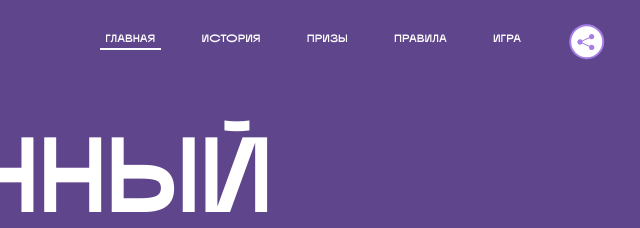
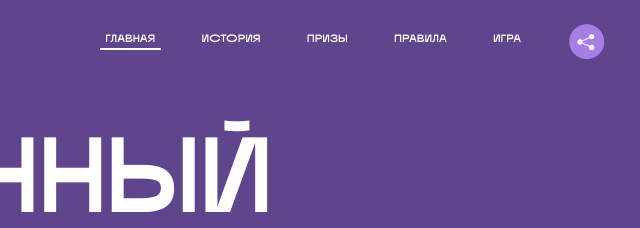
Before and after one commit to htmlacademy-animation/1497573-magic-vacation-1, a website built with webpack: page source/index.html in a window 1280 px wide. Both pictures are taken after a click on the button "Управлять блоком с социальными кнопками". Shown: the top 228 px of the page, 640-1280 px from the left. Built offline with nearby package versions, Linux system fonts and the light colour scheme.

Commit message:
change social toggler styles on click

```diff
--- a/source/index.html
+++ b/source/index.html
@@ -6,7 +6,7 @@
   <meta name="viewport" content="width=device-width, initial-scale=1.0">
   <meta http-equiv="X-UA-Compatible" content="ie=edge">
   <title>Mysterious Vacation</title>
-  <link rel="stylesheet" href="css/style.min.css">
+<!--  <link rel="stylesheet" href="css/style.min.css">-->
 </head>
 <body>
 
@@ -40,20 +40,20 @@
         </div>
         <div class="page-header__social">
           <div class="social-block js-social-block">
-            <button class="social-block__toggler" aria-label="Управлять блоком с социальными кнопками">
+            <button class="social-block__toggler js-social-toggler" aria-label="Управлять блоком с социальными кнопками">
               <svg width="26" height="22" viewBox="0 0 27 22" fill="none" xmlns="http://www.w3.org/2000/svg">
                 <path d="M19.6721 7.43664C21.6273 7.43664 23.213 5.85095 23.213 3.89566C23.213 1.94037 21.6273 0.354675 19.6721 0.354675C17.7168 0.354675 16.1311 1.94037 16.1311 3.89566C16.1311 4.19968 16.1728 4.49178 16.2458 4.77345L7.21751 8.95527C6.57519 8.05214 5.52303 7.46049 4.33078 7.46049C2.37549 7.46049 0.789795 9.04618 0.789795 11.0015C0.789795 12.9568 2.37549 14.5425 4.33078 14.5425C5.52303 14.5425 6.57668 13.9508 7.21751 13.0477L16.2458 17.2295C16.1743 17.5112 16.1311 17.8033 16.1311 18.1073C16.1311 20.0626 17.7168 21.6483 19.6721 21.6483C21.6273 21.6483 23.213 20.0626 23.213 18.1073C23.213 16.152 21.6273 14.5663 19.6721 14.5663C18.4798 14.5663 17.4262 15.158 16.7853 16.0611L7.75701 11.8793C7.82854 11.5976 7.87176 11.3055 7.87176 11.0015C7.87176 10.6974 7.83003 10.4053 7.75701 10.1237L16.7853 5.94186C17.4262 6.84499 18.4783 7.43664 19.6721 7.43664Z" fill="currentColor"/>
               </svg>
             </button>
             <ul class="social-block__list">
-              <li class="social-block__item">
+              <li class="social-block__item js-social-menu-item">
                 <a class="social-block__link social-block__link--fb" href="#" aria-label="Мы на Facebook">
                   <svg width="8" height="17" viewBox="0 0 8 17" fill="none" xmlns="http://www.w3.org/2000/svg">
                     <path d="M4.24646 16.9899H1.09275L1.05793 8.49828H0V5.30707H1.05793V3.81124C1.05793 1.42084 2.57654 0 5.21735 0H7.41758V3.18585H5.30841C4.28262 3.18585 4.2478 3.48582 4.2478 4.24914V5.30707H7.42964L7.16716 8.49828H4.2478V16.9899H4.24646Z" fill="currentColor"/>
                   </svg>
                 </a>
               </li>
-              <li class="social-block__item">
+              <li class="social-block__item js-social-menu-item">
                 <a class="social-block__link social-block__link--insta" href="#" aria-label="Мы в Instagram">
                   <svg width="15" height="15" viewBox="0 0 15 15" fill="none" xmlns="http://www.w3.org/2000/svg">
                     <path d="M11.0197 0H4.19806C2.14246 0 0.471191 1.66993 0.471191 3.72285V10.5499C0.471191 12.6082 2.14112 14.2727 4.19806 14.2727H11.0197C13.0753 14.2727 14.7466 12.6082 14.7466 10.5499V3.72285C14.7466 1.67127 13.0753 0 11.0197 0ZM11.0197 12.4849H4.19806C3.13076 12.4849 2.26432 11.6158 2.26432 10.5512V3.72419C2.26432 2.65956 3.13076 1.79715 4.19806 1.79715H11.0197C12.087 1.79715 12.9535 2.6609 12.9535 3.72419V10.5512C12.9535 11.6145 12.087 12.4849 11.0197 12.4849Z" fill="currentColor"/>
@@ -62,7 +62,7 @@
                   </svg>
                 </a>
               </li>
-              <li class="social-block__item">
+              <li class="social-block__item js-social-menu-item">
                 <a class="social-block__link social-block__link--vk" href="#" aria-label="Мы ВКонтакте">
                   <svg width="17" height="10" viewBox="0 0 17 10" fill="none" xmlns="http://www.w3.org/2000/svg">
                     <path d="M14.1234 4.9002C14.1234 4.9002 16.3623 1.72708 16.5866 0.680242C16.6595 0.312285 16.4947 0.103188 16.1069 0.103188C16.1069 0.103188 14.8193 0.103188 14.168 0.103188C13.7235 0.103188 13.5587 0.293278 13.4235 0.579768C13.4235 0.579768 12.3724 2.82553 11.0969 4.24712C10.6861 4.70333 10.4781 4.84318 10.2511 4.84318C10.0646 4.84318 9.98625 4.6911 9.98625 4.27834V0.649016C9.98625 0.147997 9.92545 0.00135496 9.5066 0.00135496H6.39628C6.15578 0.00135496 6.0085 0.134417 6.0085 0.324506C6.0085 0.801084 6.73406 0.908351 6.73406 2.20231V4.87305C6.73406 5.40529 6.70569 5.61575 6.45303 5.61575C5.78016 5.61575 4.19528 3.30618 3.30623 0.678887C3.12923 0.145282 2.93737 0 2.43475 0H0.486409C0.205373 0 0 0.190085 0 0.476576C0 0.991172 0.60666 3.40801 2.99277 6.64358C4.59927 8.8201 6.70569 10 8.60269 10C9.76196 10 10.0416 9.80312 10.0416 9.31432V7.63883C10.0416 7.22607 10.2065 7.04956 10.4429 7.04956C10.7078 7.04956 11.1847 7.13238 12.2805 8.22268C13.5843 9.47862 13.6762 10 14.3896 10H16.5676C16.7919 10 17 9.89273 17 9.52342C17 9.02919 16.3623 8.15343 15.384 7.10659C14.9801 6.56755 14.3302 5.98914 14.1248 5.72301C13.8275 5.40801 13.9154 5.23014 14.1234 4.9002Z" fill="currentColor"/>
--- a/source/js/modules/social.js
+++ b/source/js/modules/social.js
@@ -1,22 +1,31 @@
 export default () => {
   let socialBlock = document.querySelector(`.js-social-block`);
-  let socialBlockItems = socialBlock.querySelectorAll(`.social-block__item`);
+  let icons = socialBlock.querySelectorAll(`.js-social-menu-item`);
+  let toggler = socialBlock.querySelector(`.js-social-toggler`);
 
   socialBlock.addEventListener(`mouseover`, function () {
     socialBlock.classList.add(`social-block--active`);
-    for (let i = 0; i < socialBlockItems.length; i++) {
+    for (let i = 0; i < icons.length; i++) {
       setTimeout(() => {
-        socialBlockItems[i].classList.add(`social-block__item--show`);
+        icons[i].classList.add(`social-block__item--show`);
       }, 200 * i);
     }
   });
 
   socialBlock.addEventListener(`mouseleave`, function () {
     socialBlock.classList.remove(`social-block--active`);
-    for (let i = 0; i < socialBlockItems.length; i++) {
+    for (let i = 0; i < icons.length; i++) {
       setTimeout(() => {
-        socialBlockItems[i].classList.remove(`social-block__item--show`);
+        icons[i].classList.remove(`social-block__item--show`);
       }, 200 * i);
     }
   });
+
+  toggler.addEventListener(`click`, function () {
+    if (!toggler.classList.contains(`social-block__toggler--open`)) {
+      toggler.classList.add(`social-block__toggler--open`);
+    } else {
+      toggler.classList.remove(`social-block__toggler--open`);
+    }
+  });
 };
--- a/source/scss/blocks/social-block.scss
+++ b/source/scss/blocks/social-block.scss
@@ -17,7 +17,7 @@
   height: 4rem;
   color: $c-dark;
   border-radius: 50%;
-  transition-duration: 0.3s;
+  transition: color 0.3s;
 
   @media (max-width: $tablet) and (orientation: portrait) {
     display: none;
@@ -36,7 +36,7 @@
     background-color: $c-light;
     border: 2px solid $c-light;
     z-index: -1;
-    transition-duration: 0.3s;
+    transition: 0.3s;
   }
 
   svg {
@@ -80,6 +80,22 @@
       background-color: $c-purple;
       border-color: $c-purple;
     }
+  }
+}
+
+.social-block__toggler--open {
+  &::before {
+    width: 100%;
+    height: 100%;
+    background-color: $c-purple;
+    border-color: $c-purple;
+    transition: 0.3s;
+  }
+
+  &:hover,
+  .social-block &,
+  .social-block--active & {
+    color: $c-light;
   }
 }
 
```
